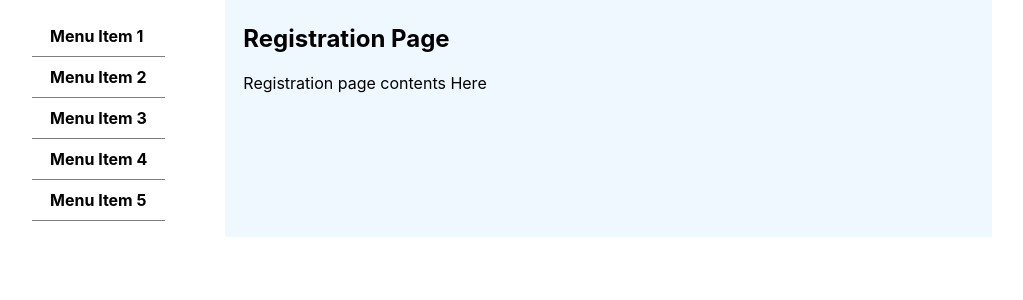
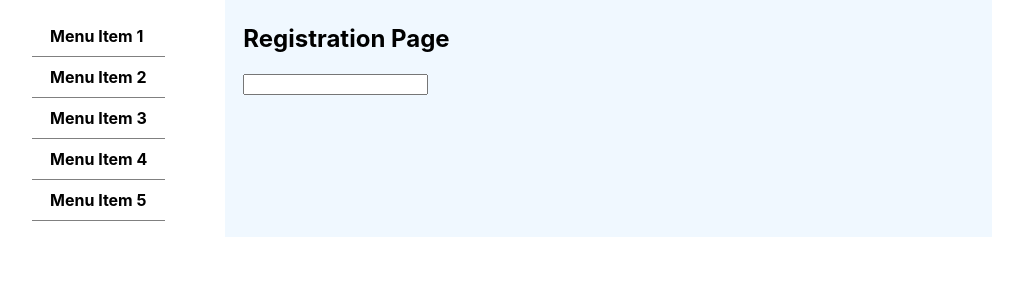
Before and after one commit to dtarxanyan/movies-project, a React (Create React App) app: page / in a window 1280 px wide. Shown: the top 300 px of the page, without its empty margins (128-1151 px from the left). Built offline with nearby package versions, Linux system fonts and the light colour scheme.

Commit message:
change color and disable

```diff
--- a/src/App.js
+++ b/src/App.js
@@ -10,7 +10,8 @@ class App extends React.Component {
     render() {
         return (
             <Layout>
-                <RegistrationPage/>
+
+                <RegistrationPage disabled={this.props.disableAllInputs} colors={this.props.allInputesColor}/>
             </Layout>
         );
     }
--- a/src/components/Functional/RegistrationPage/RegistrationPage.js
+++ b/src/components/Functional/RegistrationPage/RegistrationPage.js
@@ -1,11 +1,11 @@
 import React from "react";
 
-const RegistrationPage = () => {
+const RegistrationPage = ({colors,disabled}) => {
      return (
         <div>
             <h2>Registration Page</h2>
             <div>
-                Registration page contents Here
+              <input type='text' style={{color:colors}} disabled={disabled} />
             </div>
         </div>
     )
--- a/src/index.js
+++ b/src/index.js
@@ -7,7 +7,11 @@ import reportWebVitals from "./reportWebVitals";
 const root = ReactDOM.createRoot(document.getElementById("root"));
 root.render(
   <React.StrictMode>
-    <App />
+    <App
+    disableAllInputs={false}
+
+    allInputesColor='red'
+    />
   </React.StrictMode>
 );
 
```
